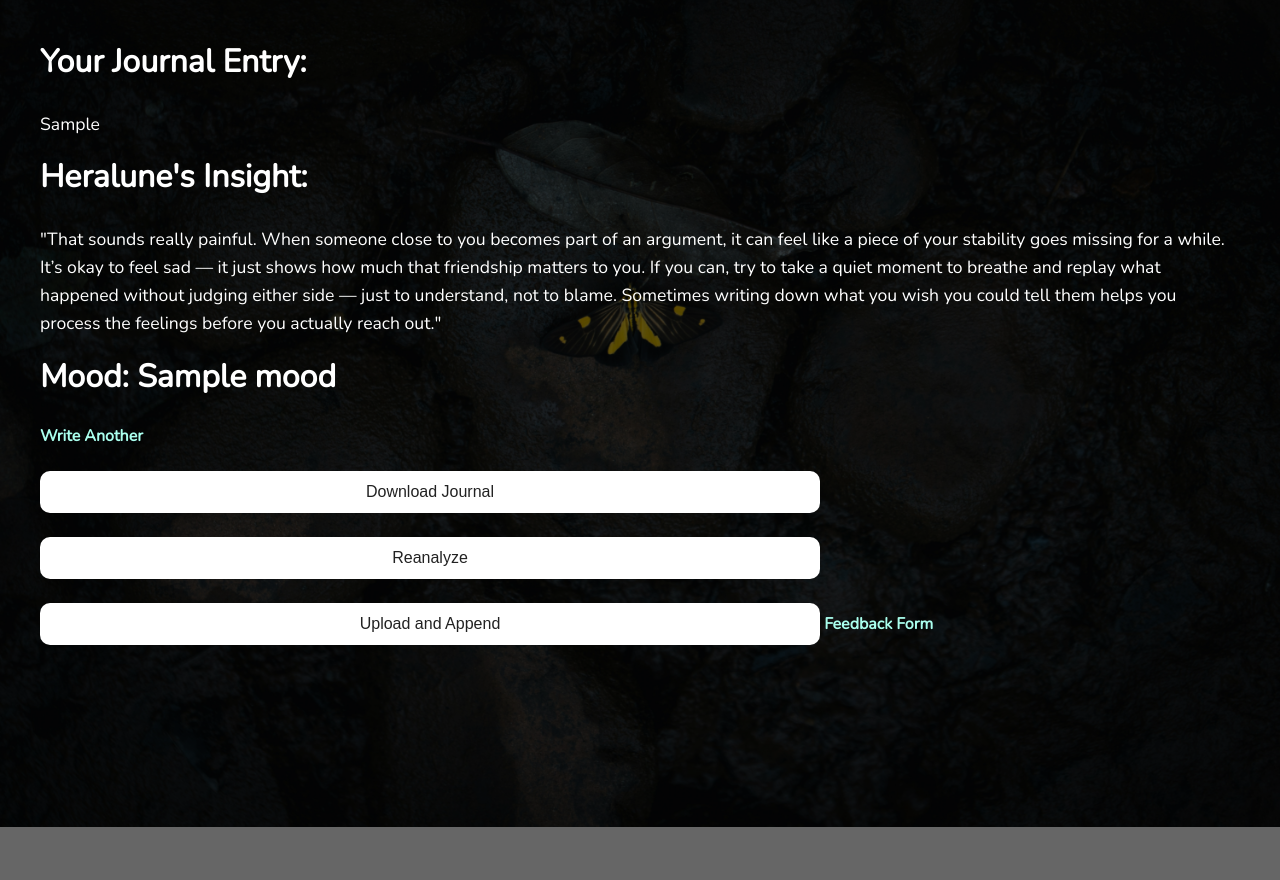
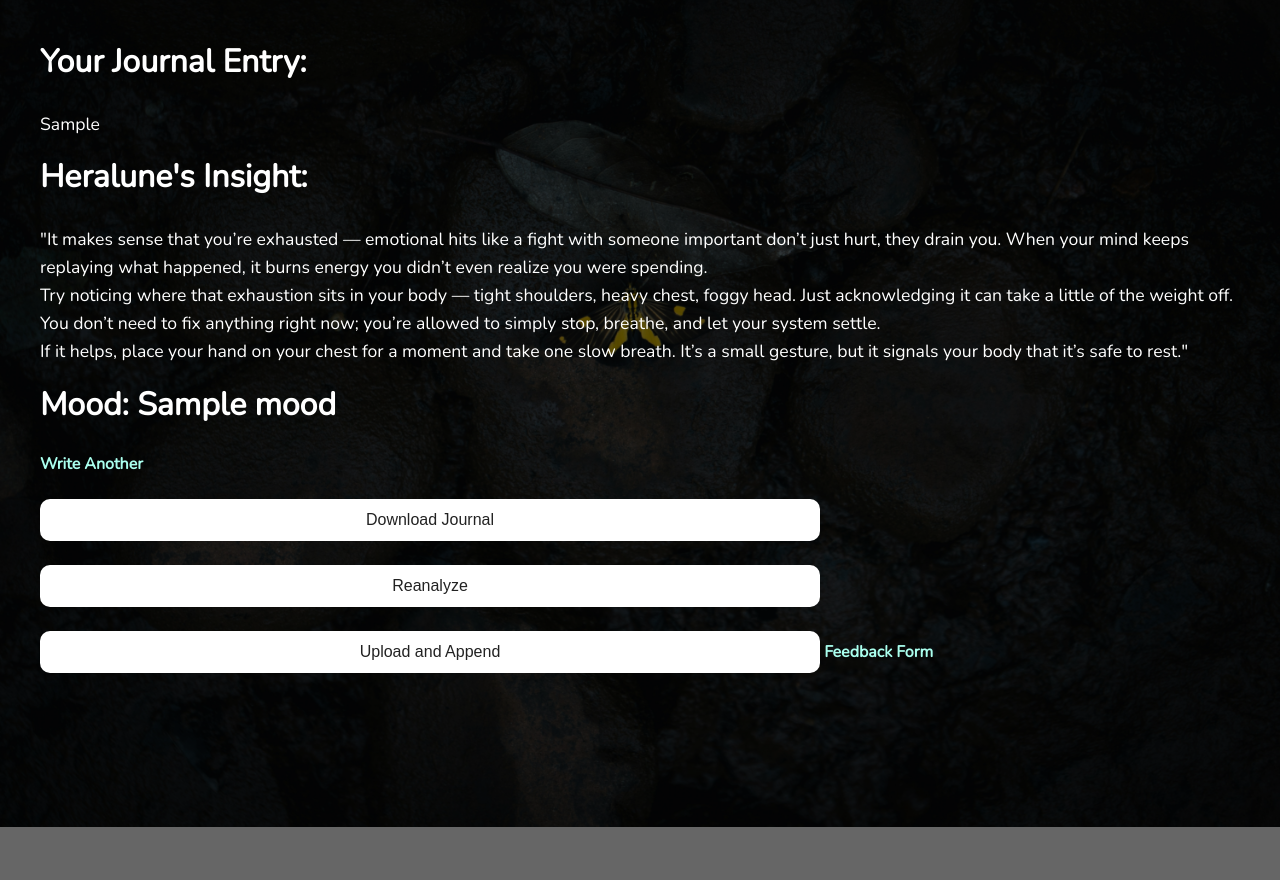
Before and after one commit to Sreethan1611/Heralune01, a Flask app: template Heralune/templates/result.html in a window 1280 px wide. Run offline with Flask 3, Linux system fonts and the light colour scheme; the template is opened without the code that fills it: most values are stand-ins (such as "Sample title", 1, 10 or a date in 2020).

Commit message:
demo part 2.32

```diff
--- a/Heralune/templates/result.html
+++ b/Heralune/templates/result.html
@@ -63,7 +63,7 @@
   <h2>Your Journal Entry:</h2>
   <p>{{ journal_box }}</p>
   <h2>Heralune's Insight:</h2>
-  <p>"That sounds really painful. When someone close to you becomes part of an argument, it can feel like a piece of your stability goes missing for a while. It’s okay to feel sad — it just shows how much that friendship matters to you. If you can, try to take a quiet moment to breathe and replay what happened without judging either side — just to understand, not to blame. Sometimes writing down what you wish you could tell them helps you process the feelings before you actually reach out."
+  <p>"It makes sense that you’re exhausted — emotional hits like a fight with someone important don’t just hurt, they drain you. When your mind keeps replaying what happened, it burns energy you didn’t even realize you were spending. <br> Try noticing where that exhaustion sits in your body — tight shoulders, heavy chest, foggy head. Just acknowledging it can take a little of the weight off. You don’t need to fix anything right now; you’re allowed to simply stop, breathe, and let your system settle. <br>If it helps, place your hand on your chest for a moment and take one slow breath. It’s a small gesture, but it signals your body that it’s safe to rest."
     </p>
   <h2>Mood: {{ mood }}</h2>
   <a href="/">Write Another</a>
```
